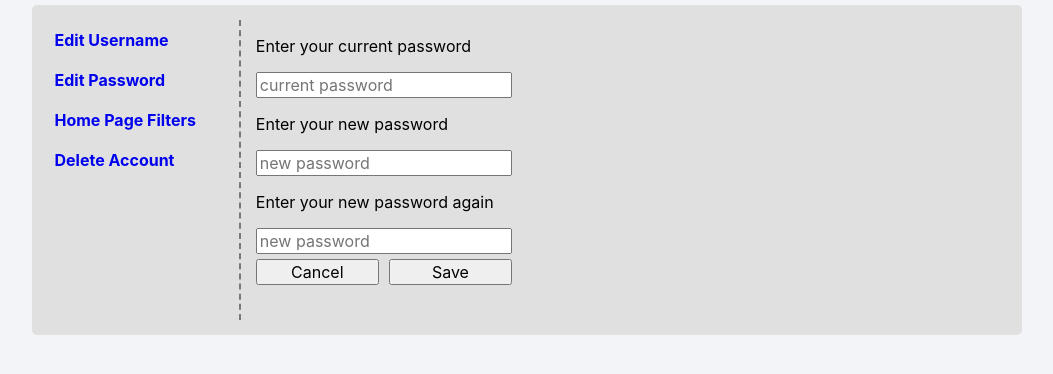
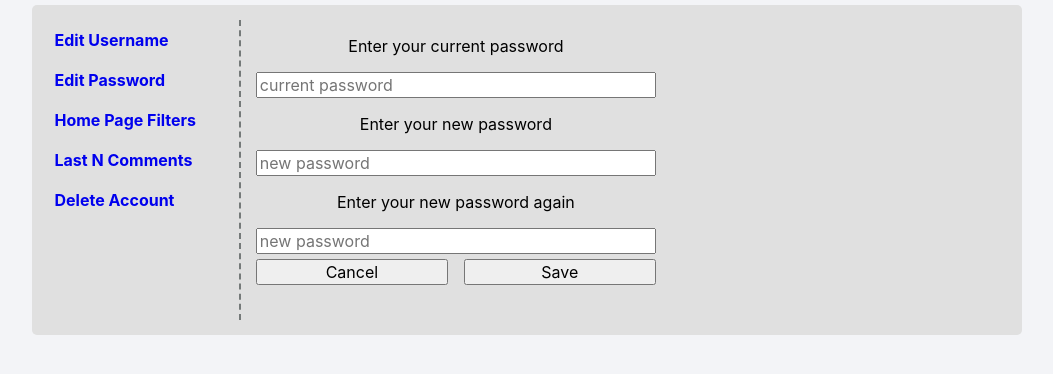
Before and after one commit to se316/ProjectTracker, a Flask app: page /settings/password in a window 1280 px wide. Shown: the part 65-439 px from the top of the page, without its empty margins (113-1166 px from the left). Run offline with Flask 2, Linux system fonts and the light colour scheme; the visitor is signed in with stand-in values (Sample User, id 1); some libraries are stand-ins or nearby versions.

Commit message:
added new preference for how many comments are loaded in Profile

```diff
--- a/app/extensions.py
+++ b/app/extensions.py
@@ -152,7 +152,7 @@ SELECT cm.stid, st.stname, cm.comment, cm.last_modified_time, cm.cmid
     ON st.stid = cm.stid
  WHERE user_id = %s
  ORDER BY cm.last_modified_time DESC
- LIMIT 10
+ LIMIT %s
 """
 
 # re-usable function for rendering markdown as Github flavored markdown html
--- a/app/routes/settings.py
+++ b/app/routes/settings.py
@@ -85,6 +85,49 @@ def home_filters():
     else:
         return redirect(url_for('view.home'))
 
+@setting_bp.route('/last_n_comments', methods=['GET','POST'])
+def last_n_comments():
+    if 'loggedin' in session:
+        msg = ''
+        # get user preferences
+        usettings = session['user-preferences']
+        if request.method == 'GET':
+            # check if the setting exists, if not then set to 10
+            if 'profile-n-comments' not in usettings:
+                n_comments = 10
+            else:
+                n_comments = usettings['profile-n-comments']
+            return render_template('settings/n-comments.html', n_comments=n_comments, msg=msg)
+        elif request.method == 'POST':
+            # get the amount and save in the preference copy
+            try:
+                n_comments = request.form['n-comments']
+            except:
+                # handle when user presses save but didn't select anything
+                if 'profile-n-comments' not in usettings:
+                    n_comments = 10
+                else:
+                    n_comments = usettings['profile-n-comments']
+
+            usettings['profile-n-comments'] = n_comments
+            new_settings = dumps(usettings)
+
+            # save the new settings
+            cur = get_cursor()
+            arg = (new_settings, session['id'])
+            cur.execute(stm_update_user_preferences, arg)
+            cur.connection.commit()
+
+            # update the session's variable and let user know the update succeeded
+            msg = 'Last N comments updated successfully to {}.'.format(n_comments)
+            session['user-preferences'] = usettings
+            return render_template('settings/n-comments.html', msg=msg, n_comments=n_comments)
+
+            return render_template('settings/n-comments.html', msg=msg)
+    else:
+        return redirect(url_for('view.home'))
+
+
 @setting_bp.route('/password', methods=['GET','POST'])
 def password():
     if 'loggedin' in session:
--- a/app/static/main.css
+++ b/app/static/main.css
@@ -258,6 +258,10 @@ div.entry-item div.button-row a {
 	display: flex;
 	justify-content: space-between;
 }
+.settings-form {
+	width: 400px;
+	text-align: center;
+}
 .settings-form .row {
 	display: flex;
 }
@@ -286,6 +290,12 @@ div.entry-item div.button-row a {
 }
 #project-tree h1:hover , #open-projects h1:hover, #open-subtasks h1:hover, #last-comments h1:hover, #stats-table h1:hover {
 	cursor: pointer;
+}
+#last-comments > ul {
+	overflow-x: hidden;
+	overflow-y: scroll;
+	max-height: 600px;
+	padding-right: 15px;
 }
 #stats-table table {
 	border-collapse: collapse;
--- a/app/templates/profile.html
+++ b/app/templates/profile.html
@@ -99,7 +99,7 @@
 <div class='entry-item'>
 	<div id='last-comments'>
 		<h1 class='title' onclick='ptree_toggle("last-comments","last-comments-toggle");' title='See the last 10 comments posted'>
-			Last 10 Comments
+			Last {{n_comments}} Comments
 			<i id="last-comments-toggle" class='fa-solid fa-caret-down'></i>
 		</h1>
 		{% if comments %}
--- a/app/templates/settings.html
+++ b/app/templates/settings.html
@@ -7,6 +7,7 @@
 			<a href="{{ url_for('settings.username') }}" class='setting-desc'>Edit Username</a>
 			<a href="{{ url_for('settings.password') }}" class='setting-desc'>Edit Password</a>
 			<a href="{{ url_for('settings.home_filters') }}" class='setting-desc'>Home Page Filters</a>
+			<a href="{{ url_for('settings.last_n_comments') }}" class='setting-desc'>Last N Comments</a>
 			<a href="#" class='setting-desc'>Delete Account</a>
 		</div> <!-- List of settings are linked to here -->
 		<div class='settings-display'>
```
Also changed, not shown: app/routes/view.py (+10 -3 lines), app/static/inner-containers.css (+10 -0 lines), app/templates/settings/n-comments.html (added, +32 -0 lines).
